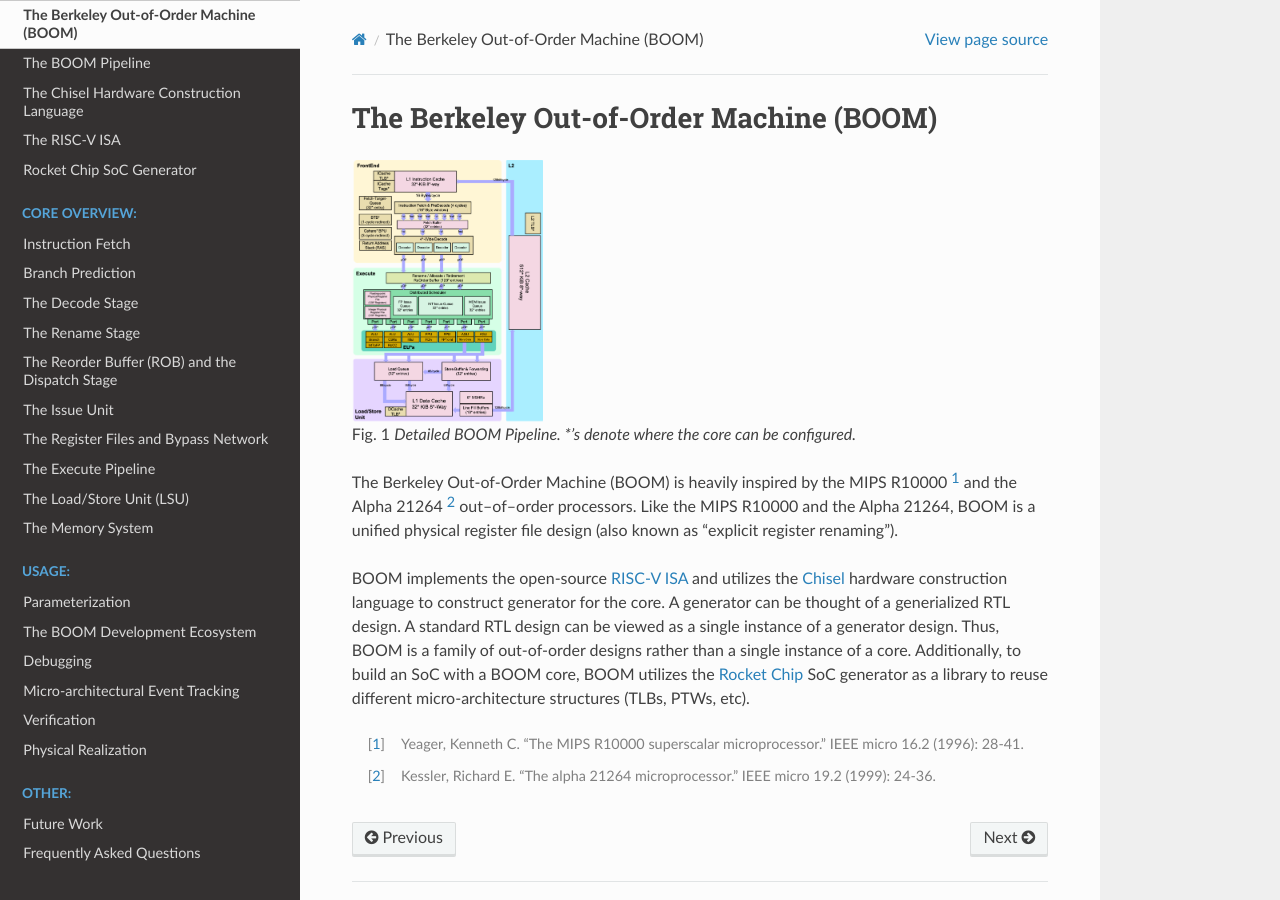
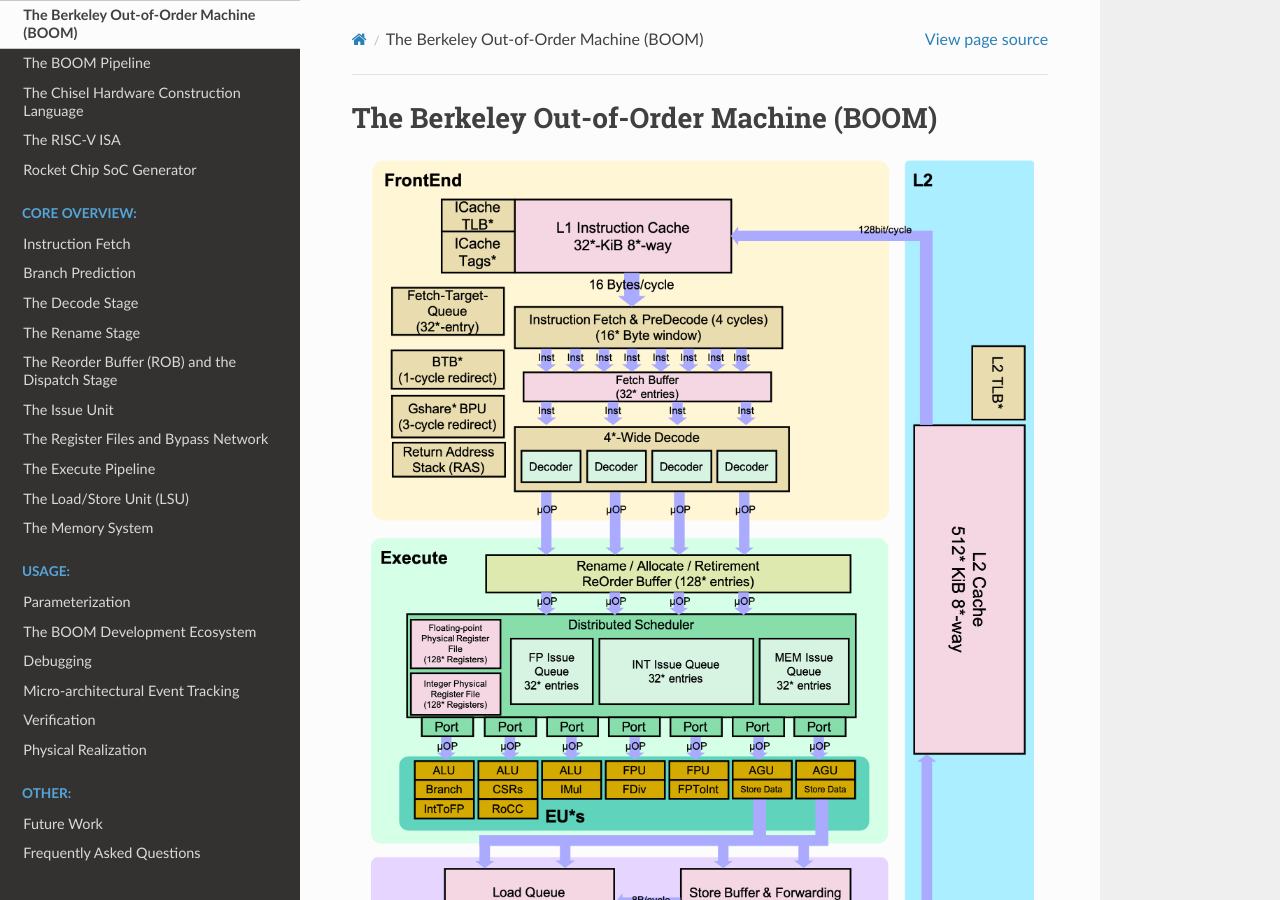
Before and after one commit to riscv-boom/riscv-boom, a Sphinx documentation site: the page built from docs/sections/intro-overview/boom.rst, in a window 1280 px wide and 900 px high. Built offline with Sphinx 7.4.7 and the Read the Docs theme 2.0.0, drawn with Linux system fonts in a browser that asks for light colours.

Commit message:
update image [ci skip]

```diff
--- a/docs/sections/intro-overview/boom.rst
+++ b/docs/sections/intro-overview/boom.rst
@@ -2,7 +2,8 @@
 ========================================
 
 .. figure:: /figures/boom-pipeline-detailed.png
-    :scale: 10 %
+    :scale: 35 %
+    :align: center
     :alt: Detailed BOOM Pipeline
 
     Detailed BOOM Pipeline. \*'s denote where the core can be configured.
```
